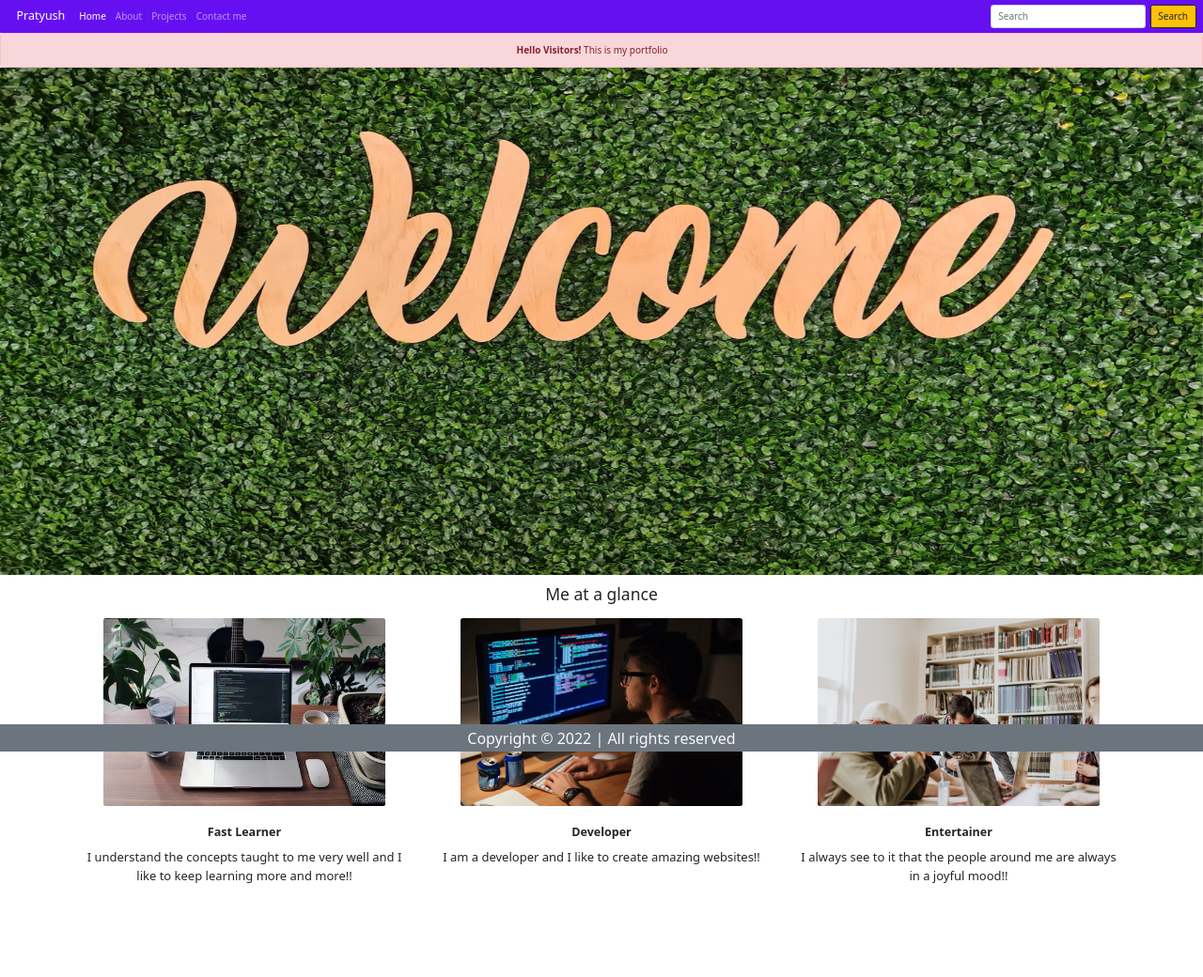
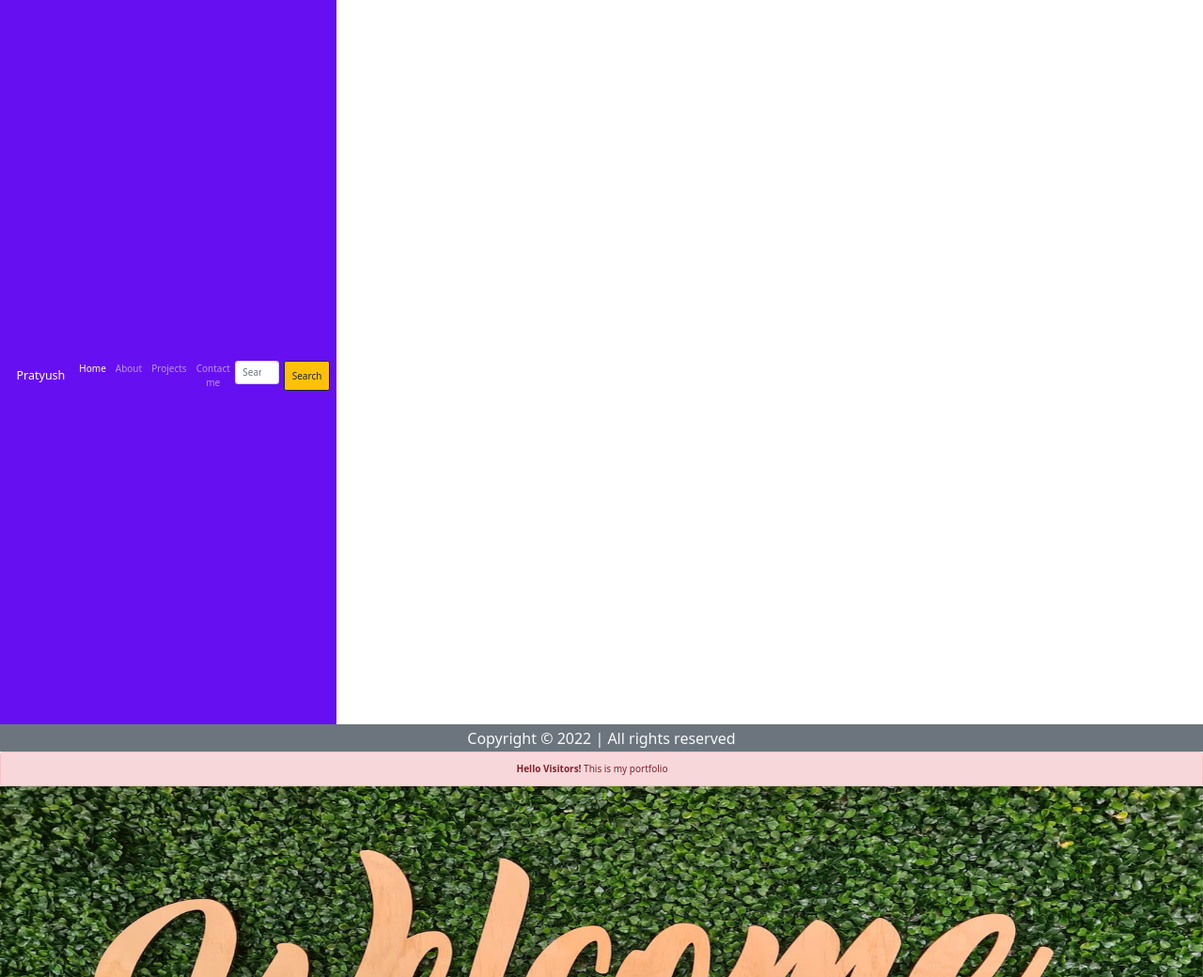
Before and after one commit to pratyush770/Portfolio, a Django app: page / in a window 1280 px wide. Shown: the top 1040 px of the page at 94% size. Before the commit the page ends 940 px from the top, so only its background shows below. Run offline with Django 4.2, Linux system fonts and the light colour scheme.

Commit message:
first commit

```diff
--- a/static/css/main.css
+++ b/static/css/main.css
@@ -11,6 +11,30 @@ html{
         font-size:45%;
     }
 }
+@media (min-width: 992px) {
+    .navbar {
+      width: 28%;
+      height: 100vh;
+    }
+    form input {
+      margin-bottom: 0.7em;
+    }
+  }
+  @media (min-width: 640px) {
+    .navbar {
+        text-align: center;
+    }
+    .navbar-expand {
+        flex-direction: column;
+      }
+    nav ul {
+        flex-direction: column;
+      }
+
+      nav li {
+        margin: 0.8em 0;
+      }
+    }
 .img-left{
     float:left;
     margin-right:5rem;
--- a/templates/about.html
+++ b/templates/about.html
@@ -34,7 +34,6 @@
     <br>
   </ul>
 </div>
-<br>
 <div style="font-size:2.7rem" class="text-center container">
   <a href="https://www.instagram.com/_.pratyush_m/" target="_blank" class="text-decoration-none">
     <ion-icon style="color:#ac2bac" name="logo-instagram"></ion-icon>
```
